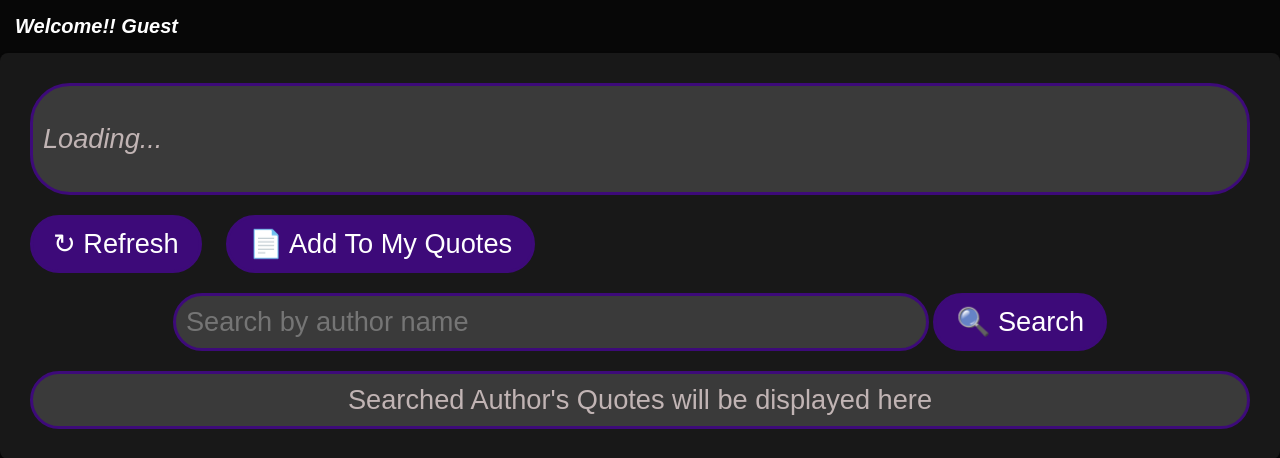
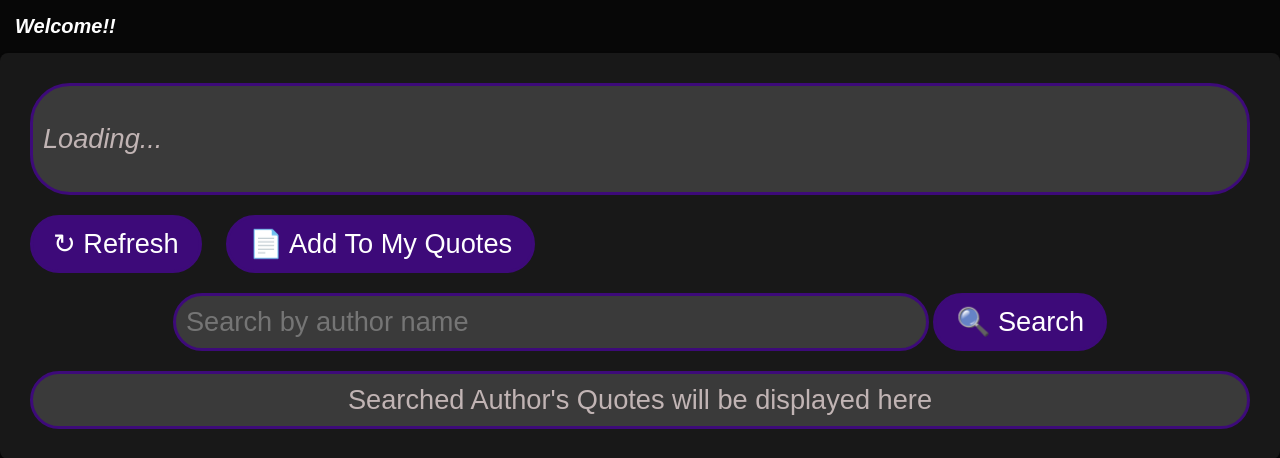
Before and after one commit to Kingk-130303/Oblivious-Quotes, a Flask app: template templates/user.html in a window 1280 px wide. Shown: the part 78-536 px from the top of the page. Run offline with Flask 3, Linux system fonts and the light colour scheme; the template is opened without the code that fills it, so the values that code supplies are empty; parts of the project's set-up code (start-up, migrations or seed data) failed here and were passed over.

Commit message:
Update UI

```diff
--- a/templates/user.html
+++ b/templates/user.html
@@ -17,7 +17,7 @@
     {% if user_info %}
     <div class="username">Welcome!! {{ user_info.get('name', 'Guest') }}</div>
   {% else %}
-    <div class="username">Welcome!! Guest</div>
+    <div class="username">Welcome!! </div>
   {% endif %}    <div class="container">
       <div id="quote-container">
         <p id="quote">Loading.....</p>
```
